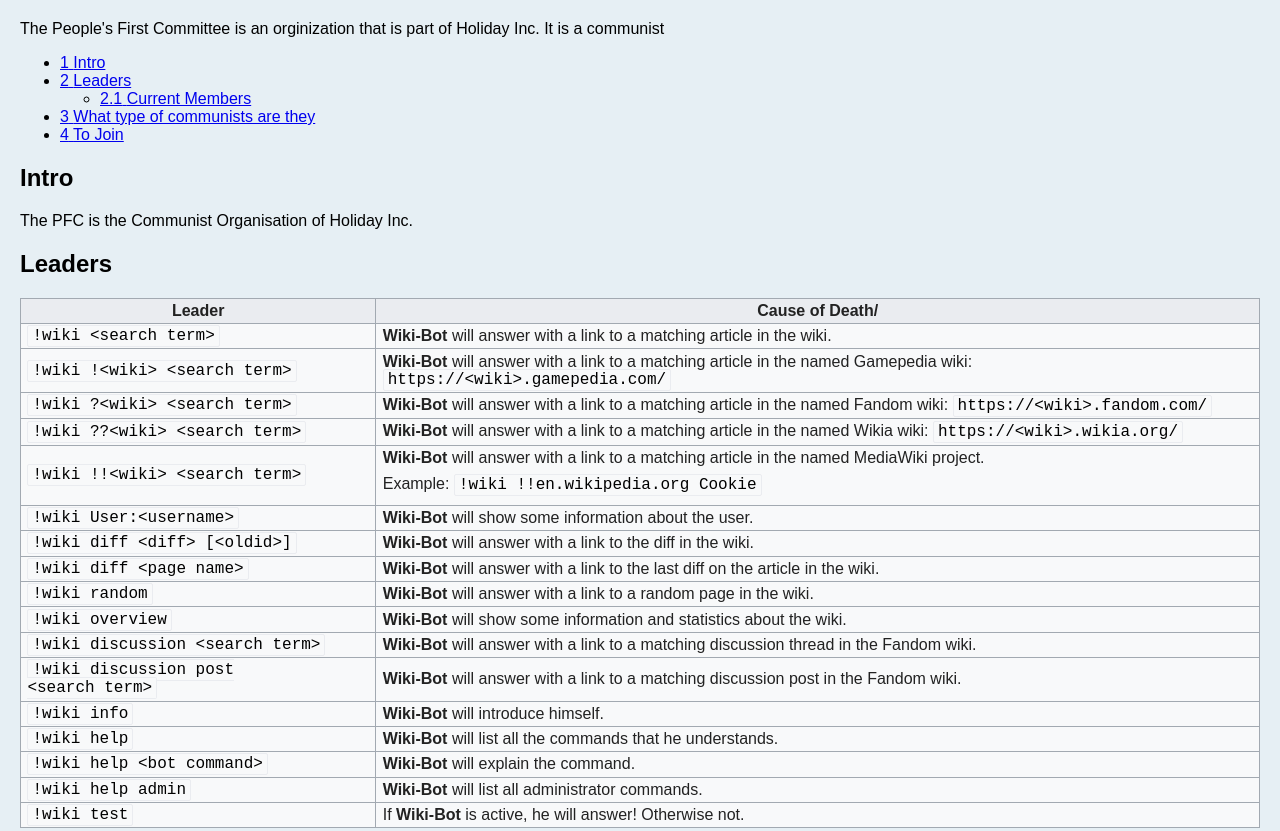
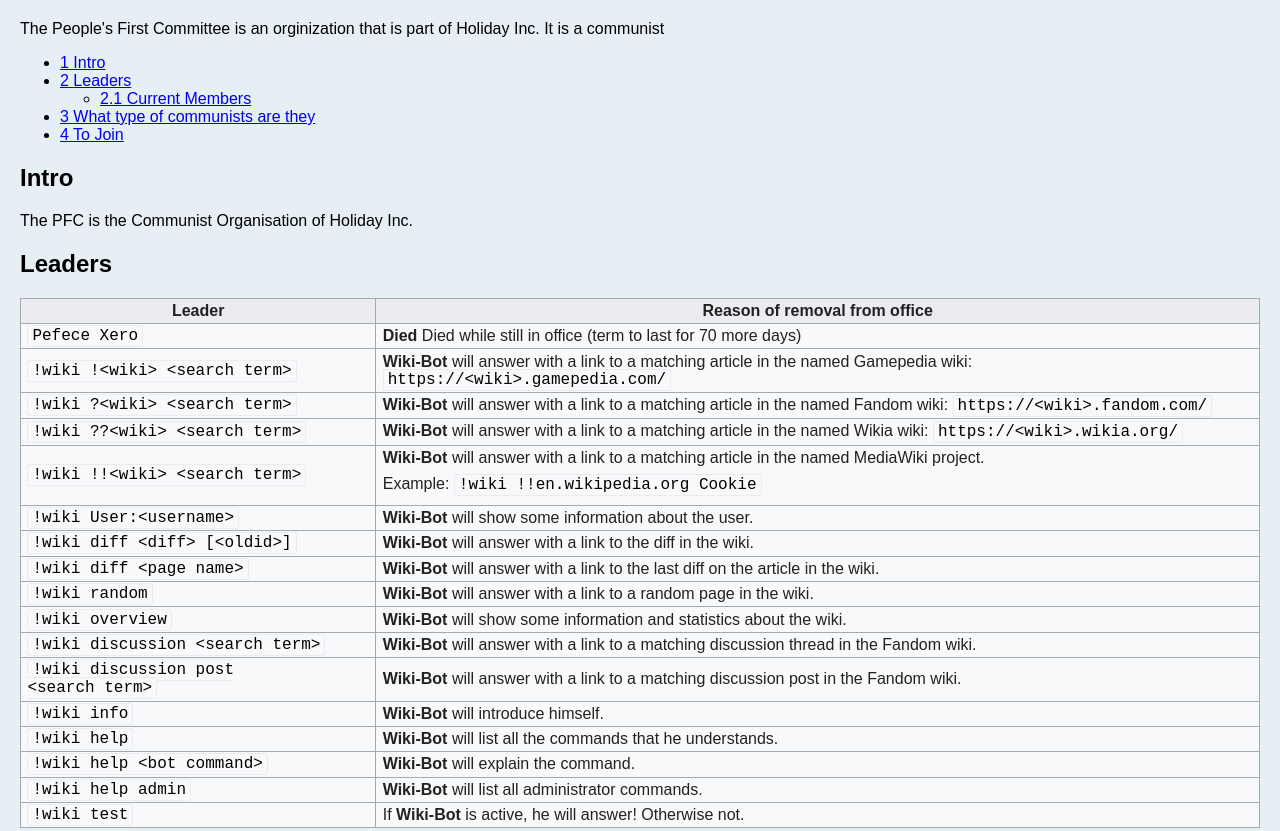
Before and after one commit to AAR2020advik/pfc.com, a plain HTML site: page index.html in a window 1280 px wide. Shown: the top 831 px of the page. Drawn offline with Linux system fonts and the light colour scheme.

Commit message:
Update index.html

```diff
--- a/index.html
+++ b/index.html
@@ -76,11 +76,11 @@
 <table class="wikitable">
 <tbody><tr>
 <th>Leader</th>
-<th>Cause of Death/
+<th>Reason of removal from office
 </th></tr>
 <tr>
-<td><code>!wiki &lt;search&nbsp;term&gt;</code></td>
-<td><b>Wiki-Bot</b> will answer with a link to a matching article in the wiki.
+<td><code>Pefece Xero</code></td>
+<td><b>Died</b> Died while still in office (term to last for 70 more days)
 </td></tr>
 <tr>
 <td><code>!wiki&nbsp;!&lt;wiki&gt; &lt;search&nbsp;term&gt;</code></td>
```
